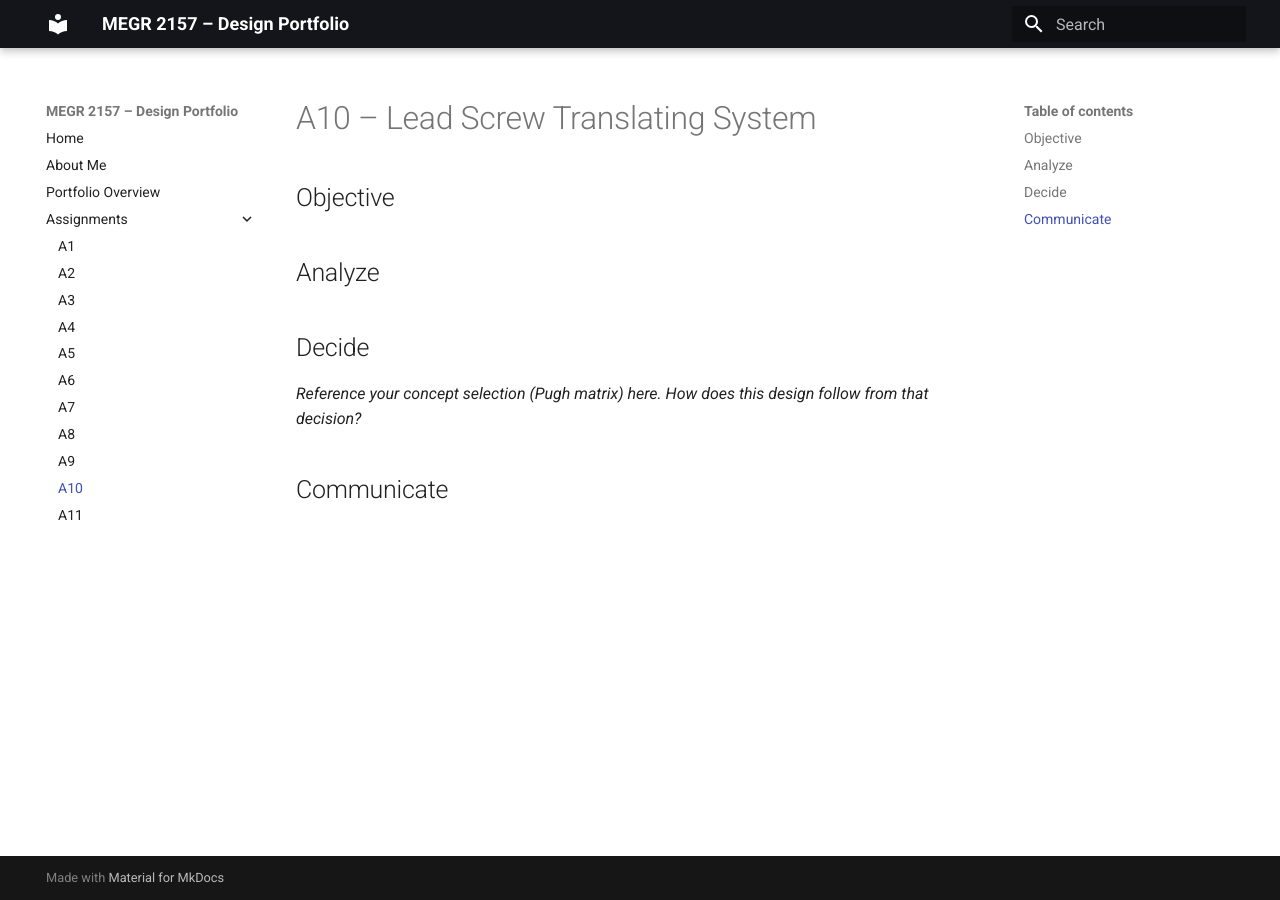
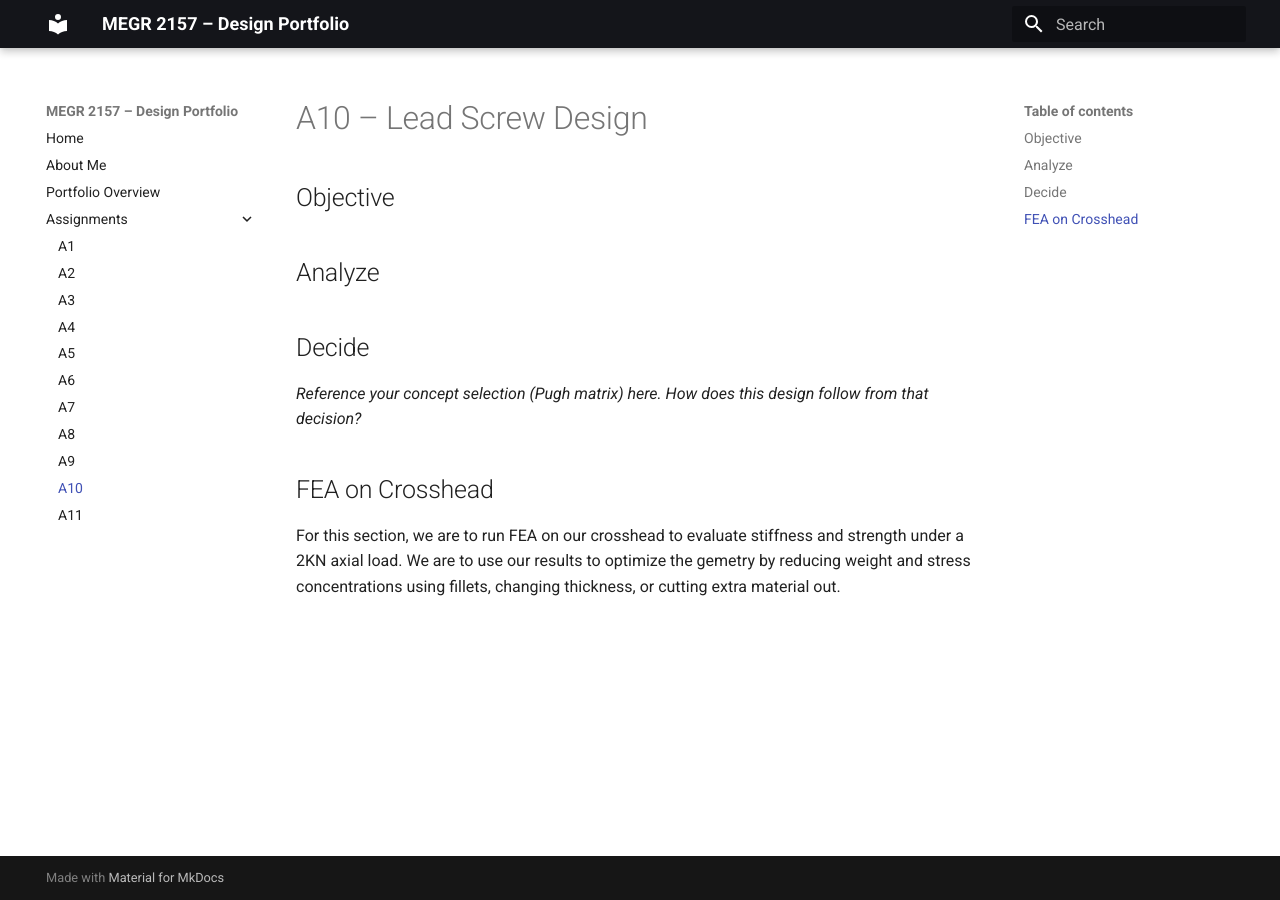
Before and after one commit to NathanZimmy/megr2156-portfolio, an MkDocs documentation site: the page built from docs/assignments/A10/index.md, in a window 1280 px wide. Built offline with MkDocs 1.6.1 and Material for MkDocs 9.7.7, drawn with Linux system fonts in a browser that asks for light colours.

Commit message:
Update index.md

```diff
--- a/docs/assignments/A10/index.md
+++ b/docs/assignments/A10/index.md
@@ -1,4 +1,4 @@
-# A10 – Lead Screw Translating System
+# A10 – Lead Screw Design
 
 ## Objective
 
@@ -9,4 +9,6 @@
 ## Decide
 _Reference your concept selection (Pugh matrix) here. How does this design follow from that decision?_
 
-## Communicate
+## FEA on Crosshead
+
+For this section, we are to run FEA on our crosshead to evaluate stiffness and strength under a 2KN axial load. We are to use our results to optimize the gemetry by reducing weight and stress concentrations using fillets, changing thickness, or cutting extra material out.
```
